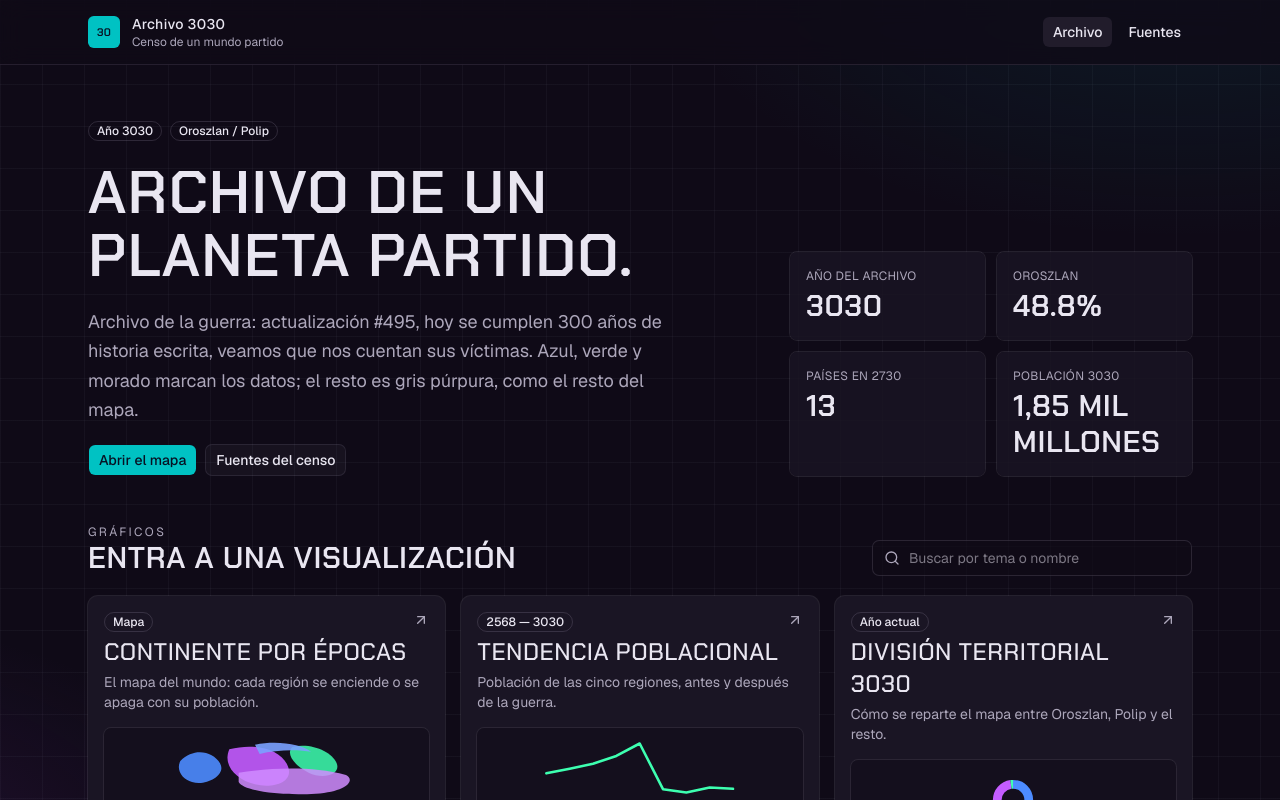
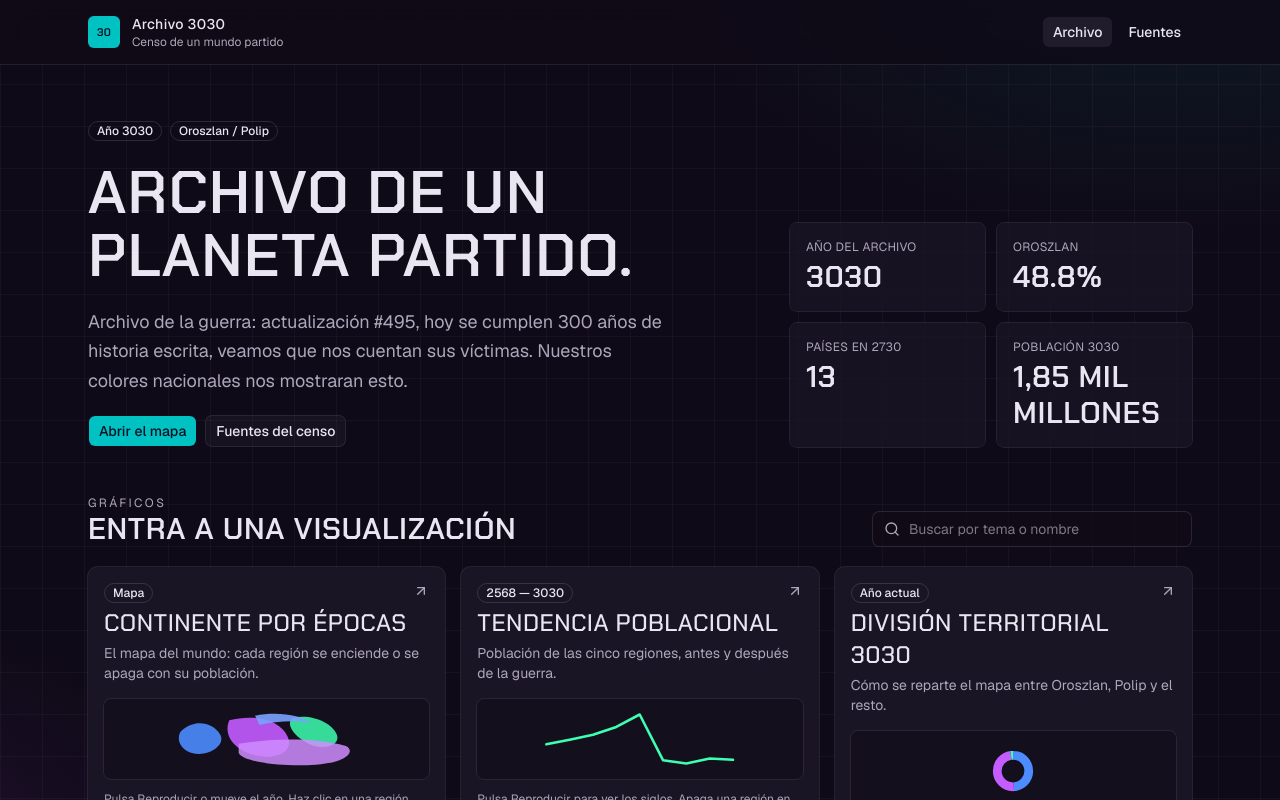
Before and after one commit to cognitivearia/Visualizacion-Demo2, a Next.js app: page / in a window 1280 px wide. Shown: the top 800 px of the page. Built offline with nearby package versions, Linux system fonts and the light colour scheme.

Commit message:
Update project blurb text in page.tsx

```diff
--- a/src/app/page.tsx
+++ b/src/app/page.tsx
@@ -18,7 +18,7 @@ export default function HomePage() {
             Archivo de un planeta partido.
           </h1>
           <p className="max-w-xl text-base leading-relaxed text-muted-foreground sm:text-lg">
-            {project.blurb} Azul, verde y morado marcan los datos; el resto es gris púrpura, como el resto del mapa.
+            {project.blurb} Nuestros colores nacionales nos mostraran esto.
           </p>
           <div className="flex flex-wrap gap-2">
             <Link href="/graficos/mapa" className={buttonVariants()}>
```
